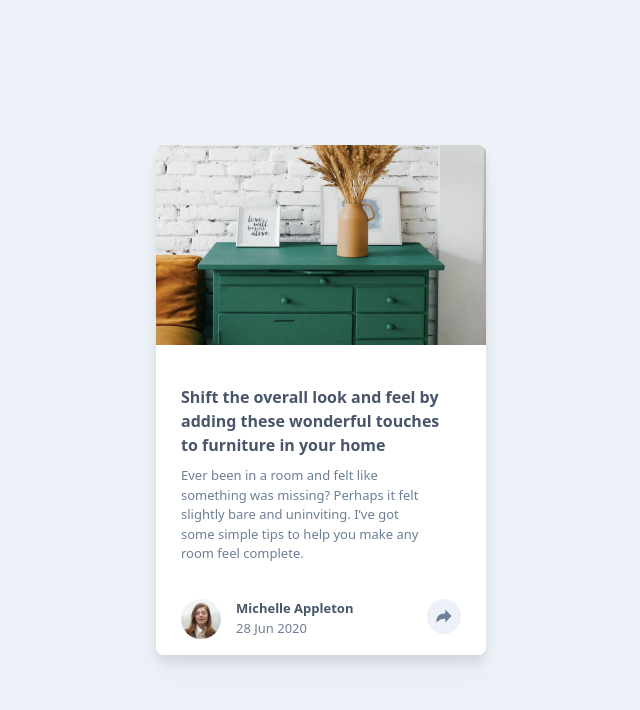
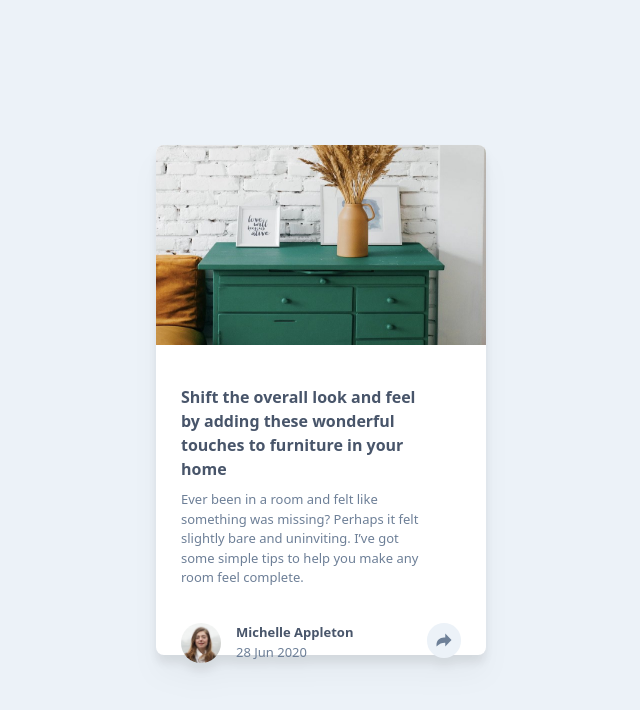
Before and after one commit to wolf2lyon/article-preview, a website: page src/index.html in a window 1280 px wide. Shown: the whole page, without its empty margins (319-959 px from the left). Drawn offline with Linux system fonts and the light colour scheme.

Commit message:
fixed design

```diff
--- a/src/css/input.css
+++ b/src/css/input.css
@@ -3,23 +3,25 @@
 @tailwind utilities;
 @import url('https://fonts.googleapis.com/css2?family=Manrope:wght@200..800&display=swap');
 
-@layer base{
+@layer base {
     html {
         font-family: "Manrope", system-ui, sans-serif;
     }
+
     @media (min-width: 100px) {
-        html{
+        html {
             font-size: 12px;
         }
     }
+
     @media (min-width: 380px) {
-        html{
+        html {
             font-size: 16px;
         }
     }
 
-    @media (max-height: 553px){
-        main{
+    @media (max-height: 553px) {
+        main {
             height: auto;
             margin-top: 1.5rem;
         }
@@ -27,10 +29,20 @@
 }
 
 @layer components {
-    .triangle-figure{
+    .triangle-figure {
         clip-path: polygon(50% 100%, 0 0, 100% 0);
     }
-    .hover-share svg path{
-        fill:white
+
+    .hover-share svg path {
+        fill: white
     }
+
+    .w-88 {
+        width: 88%;
+    }
+
+    .w-94{
+        width: 94%;
+    }
+
 }
--- a/src/index.html
+++ b/src/index.html
@@ -35,13 +35,13 @@
           class="mobile:py-[2.5rem] mobile:px-[1.5625rem] desktop:px-[2.5rem] desktop:py-[2.1875rem] relative"
         >
           <h1
-            class="text-primary_dark font-bold mobile:text-[1rem] mb-[0.5625rem] desktop:mb-[0.5625rem] desktop:text-[1.25rem] desktop:w-[93%] mobile:w-[93%]"
+            class="text-primary_dark font-bold mobile:text-[1rem] mb-[0.5625rem] desktop:mb-[0.5625rem] desktop:text-[1.25rem] desktop:w-94 mobile:w-88"
           >
             Shift the overall look and feel by adding these wonderful touches to
             furniture in your home
           </h1>
           <p
-            class="text-primary mobile:text-[0.8125rem] mobile:mb-[2.1875rem] desktop:mb-[1.125rem] desktop:pr-[1.25rem] mobile:w-[89%] desktop:w-[93%]"
+            class="text-primary mobile:text-[0.8125rem] mobile:mb-[2.1875rem] desktop:mb-[1.125rem] desktop:pr-[1.25rem] mobile:w-88 desktop:w-94"
           >
             Ever been in a room and felt like something was missing? Perhaps it
             felt slightly bare and uninviting. I’ve got some simple tips to help
```
Also changed, not shown: docs/index.html (+2 -2 lines), docs/css/style.css, src/css/output.css.
